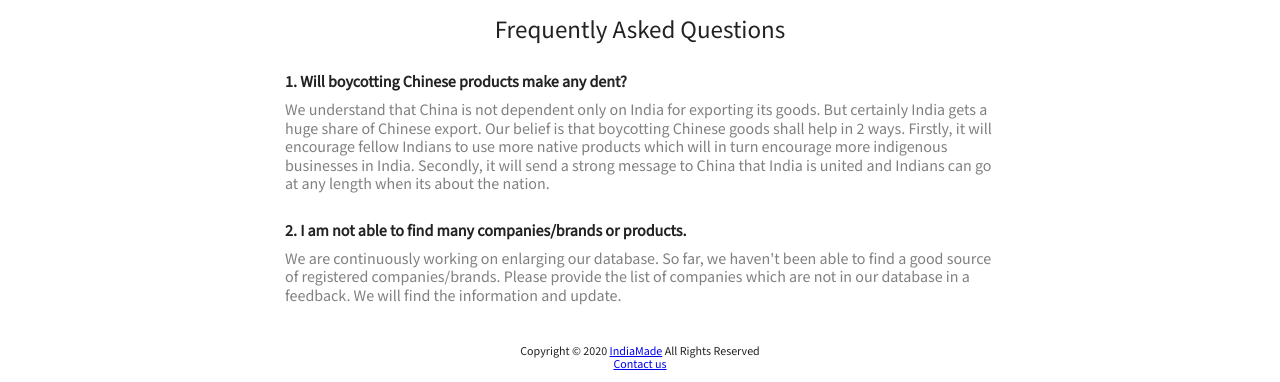
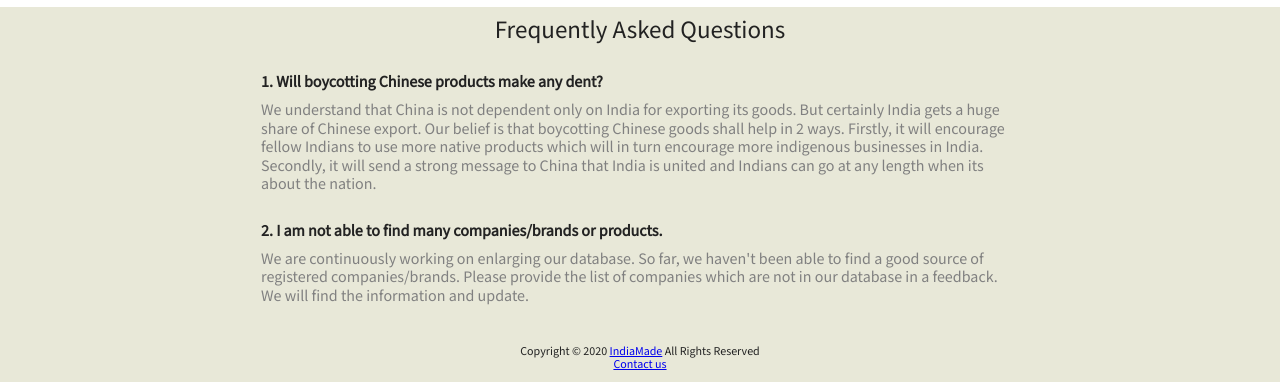
Before and after one commit to mishra-ankit/swadeshi, a website built with Parcel: page index.html in a window 1280 px wide. Shown: the part 578-960 px from the top of the page. Built offline with nearby package versions, Linux system fonts and the light colour scheme; a script that the page names is missing.

Commit message:
fix styling

```diff
--- a/css/main.css
+++ b/css/main.css
@@ -292,6 +292,7 @@ textarea {
   transition: var(--transition-1); */
   padding: 10px;
   font-size: 12px;
+  background-color: #e8e8d8;
 }
 
 .no_result {
@@ -438,8 +439,8 @@ textarea {
 }
 
   .faq-section{
-    padding: 5px 20px;
-    max-width: 720px;
+    background-color: #e8e8d8;
+    padding: 5px 20%;
     text-align: center;
     display: inline-block;
   }
```
